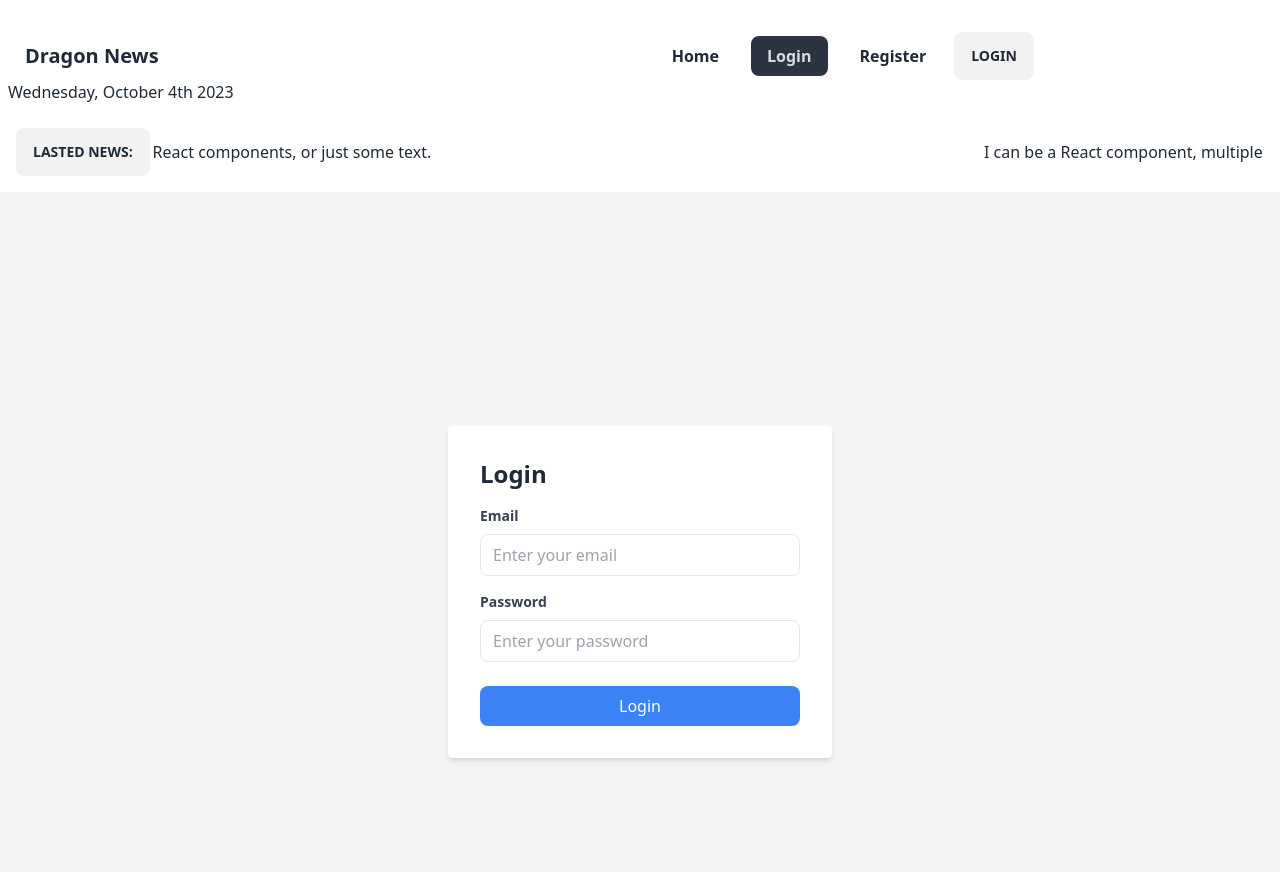
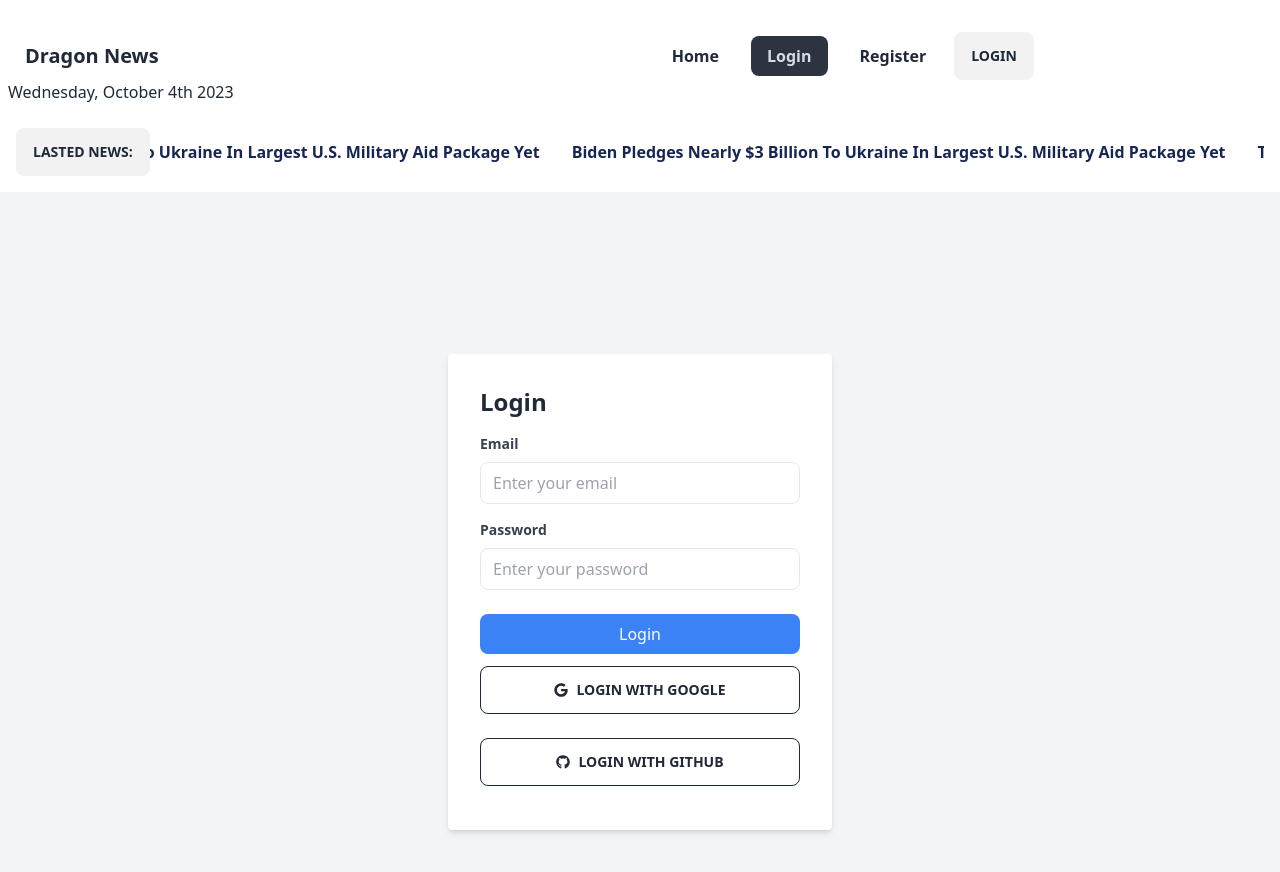
Before and after one commit to ranitsarker/dragon-project, a React (Vite) app: page /login in a window 1280 px wide. Shown: the top 872 px of the page. Built offline with nearby package versions, Linux system fonts and the light colour scheme; no server answers.

Commit message:
added socil login in login page and message

```diff
--- a/src/Components/Navbar.jsx
+++ b/src/Components/Navbar.jsx
@@ -1,4 +1,4 @@
-import { useContext } from "react";
+import { useContext, useEffect, useState } from "react";
 import { Link, NavLink } from "react-router-dom";
 import { AuthContext } from "../Providers/AuthProvider";
 import moment from 'moment';
@@ -7,7 +7,15 @@ import toast from "react-hot-toast";
 
 const Navbar = () => {
     const { user, logOut } = useContext(AuthContext);
+    const [news, setNews] = useState([]); // State to store news data
 
+    useEffect(() => {
+        // Fetch your news data here, e.g., from /news.json
+        fetch('/news.json')
+            .then(response => response.json())
+            .then(data => setNews(data))
+            .catch(error => console.error('Error fetching news data:', error));
+    }, []);
     // Logout:
     const handleLogOut = () => {
         logOut()
@@ -97,8 +105,16 @@ const Navbar = () => {
             </div>
             <div className="m-4 flex">
                 <button className="btn">Lasted news:</button>
-                <Marquee>
-                    I can be a React component, multiple React components, or just some text.
+                <Marquee pauseOnHover="true">
+                {news.map((post) => (
+                            <Link
+                                key={post._id}
+                                to={`/news/${post._id}`} // Set the specific news post URL
+                                className="text-blue-950 font-bold mx-4"
+                            >
+                                {post.title}
+                            </Link>
+                        ))}
                 </Marquee>
             </div>
         </>
--- a/src/Components/RightSidebar.jsx
+++ b/src/Components/RightSidebar.jsx
@@ -1,31 +1,45 @@
-import { FaGoogle, FaTwitter, FaGithub, FaFacebook, FaYoutube} from 'react-icons/fa';
+import { useContext } from "react";
+import { AuthContext } from '../Providers/AuthProvider';
+import { FaGoogle, FaGithub, FaFacebook, FaTwitter, FaYoutube } from 'react-icons/fa';
 import qZone1 from "../../src/assets/qZone1.png";
 import qZone2 from "../../src/assets/qZone2.png";
 import qZone3 from "../../src/assets/qZone3.png";
-import { useContext } from 'react';
-import { AuthContext } from '../Providers/AuthProvider';
-
-
-
+import toast from "react-hot-toast";
 
 const RightSidebar = () => {
   const { googleLogin, githubLogin } = useContext(AuthContext);
-    const handleSocialLogin = (media) =>{
-        media()
-        .then(res => console.log(res))
-        .catch(err => console.log(err))
 
+  // Function to handle Google login
+  const handleGoogleLogin = async () => {
+    try {
+      await googleLogin();
+      // Show toast message upon successful Google login
+      toast.success('Successfully logged in.');
+    } catch (error) {
+      console.error("Google login error:", error);
     }
+  };
+
+  // Function to handle GitHub login
+  const handleGitHubLogin = async () => {
+    try {
+      await githubLogin();
+      // Show toast message upon successful GitHub login
+      toast.success('Successfully logged in.');
+    } catch (error) {
+      console.error("GitHub login error:", error);
+    }
+  };
+
   return (
     <>
-
       <div className='p4 space-y-2 m-3'>
-        <h4 className="text-xl font-semibold">Login With:</h4>
-            <button onClick={() => handleSocialLogin(googleLogin)} className="btn my-3 btn-outline w-full">
+        <h4 className="text-xl font-semibold">Login With Social:</h4>
+        <button onClick={handleGoogleLogin} className="btn my-3 btn-outline w-full">
           <FaGoogle></FaGoogle>
           Google
         </button>
-            <button onClick={() => handleSocialLogin(githubLogin)} className="btn my-3 btn-outline w-full">
+        <button onClick={handleGitHubLogin} className="btn my-3 btn-outline w-full">
           <FaGithub></FaGithub>
           GitHub
         </button>
@@ -51,7 +65,6 @@ const { googleLogin, githubLogin } = useContext(AuthContext);
         <img src={qZone1} alt="" />
         <img src={qZone2} alt="" />
         <img src={qZone3} alt="" />
-
       </div>
     </>
   );
--- a/src/Pages/Login.jsx
+++ b/src/Pages/Login.jsx
@@ -1,12 +1,10 @@
 import { useContext, useState } from "react";
 import { AuthContext } from "../Providers/AuthProvider";
-import { useLocation, useNavigate } from "react-router-dom";
 import toast from "react-hot-toast";
+import { FaGoogle, FaGithub } from 'react-icons/fa';
 
 const Login = () => {
-    const { LoginUser } = useContext(AuthContext);
-    const location = useLocation();
-    const navigate = useNavigate();
+  const { LoginUser, googleLogin, githubLogin } = useContext(AuthContext);
   const [loginError, setLoginError] = useState(null);
 
   const handleLogin = (e) => {
@@ -14,7 +12,6 @@ const Login = () => {
     const form = new FormData(e.currentTarget);
     const email = form.get("email");
     const password = form.get("password");
-        console.log(email, password);
 
     // Clear previous login error
     setLoginError(null);
@@ -25,13 +22,34 @@ const Login = () => {
         // Show toast message upon successful login
         toast.success('Successfully logged in.');
         // Navigate after login
-                navigate(location?.state ? location.state : "/");
+        // You can add your navigation logic here
       })
       .catch((error) => {
         console.error(error);
         // Set login error state
         setLoginError("Failed to login. Please check your email and password.");
       });
+  };
+    // Function to handle Google login
+    const handleGoogleLogin = async () => {
+        try {
+          await googleLogin();
+          // Show toast message upon successful Google login
+          toast.success('Successfully logged in.');
+        } catch (error) {
+          console.error("Google login error:", error);
+        }
+      };
+
+      // Function to handle GitHub login
+      const handleGitHubLogin = async () => {
+        try {
+          await githubLogin();
+          // Show toast message upon successful GitHub login
+          toast.success('Successfully logged in.');
+        } catch (error) {
+          console.error("GitHub login error:", error);
+        }
       };
 
   return (
@@ -82,6 +100,22 @@ const Login = () => {
               Login
             </button>
           </form>
+
+          {/* Google login button */}
+          <button
+            onClick={handleGoogleLogin}
+            className="btn my-3 btn-outline w-full"
+          >
+            <FaGoogle /> Login with Google
+          </button>
+
+          {/* GitHub login button */}
+          <button
+            onClick={handleGitHubLogin}
+            className="btn my-3 btn-outline w-full"
+          >
+            <FaGithub /> Login with GitHub
+          </button>
         </div>
       </div>
     </>
```
Lines whose indentation alone changed are shown as unchanged.
